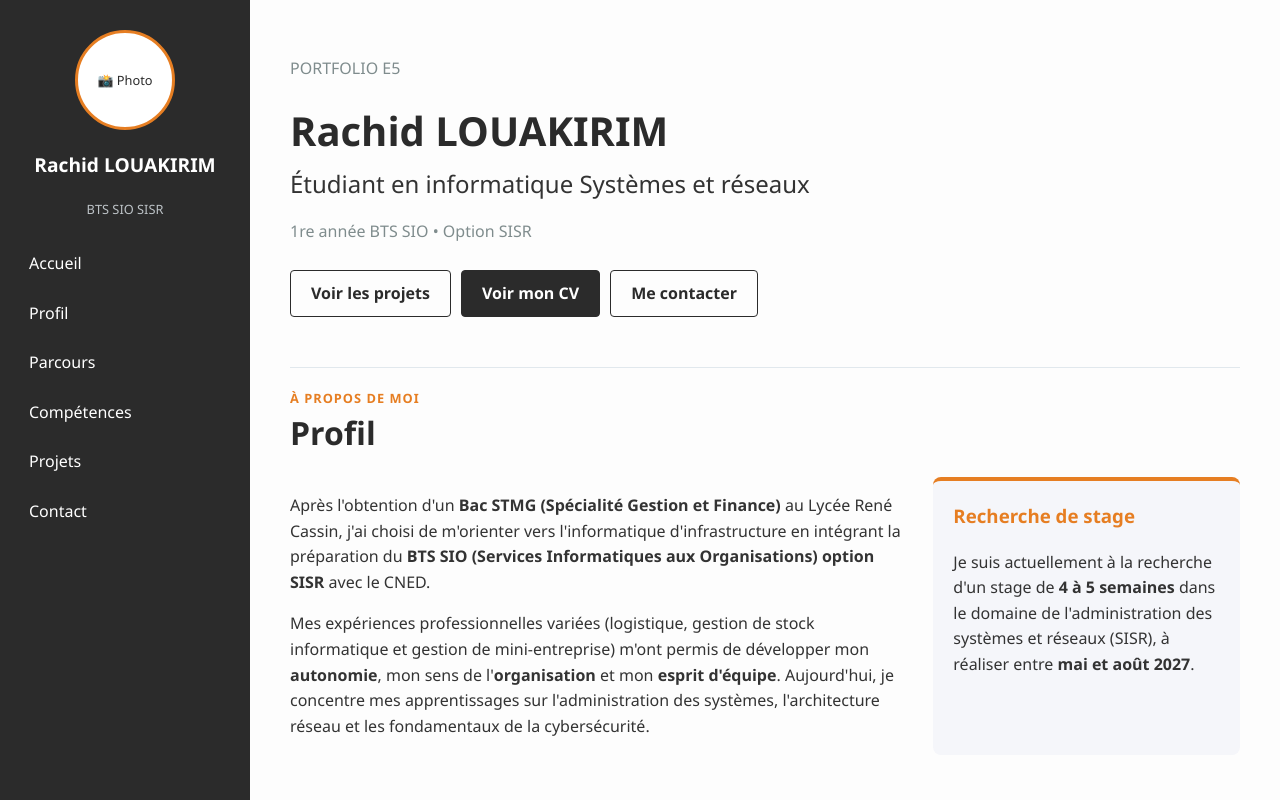
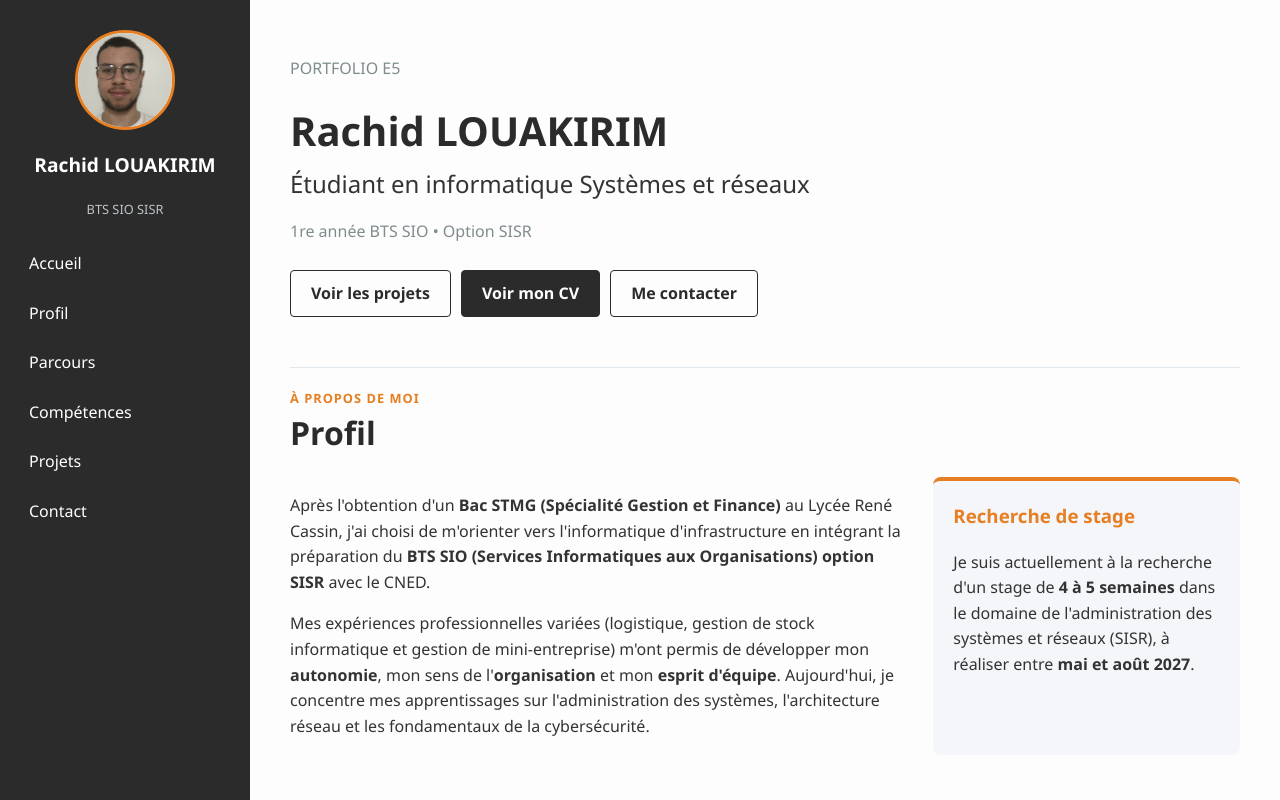
Before and after one commit to Rachid-Louakirim/Rachid-Louakirim.github.io, a plain HTML site: page index.html in a window 1280 px wide. Shown: the top 800 px of the page. Drawn offline with Linux system fonts and the light colour scheme.

Commit message:
Update index.html

```diff
--- a/index.html
+++ b/index.html
@@ -62,6 +62,12 @@
             text-align: center;
             border: 3px solid var(--secondary);
             overflow: hidden;
+        }
+
+        .profile-pic-container img {
+            width: 100%;
+            height: 100%;
+            object-fit: cover;
         }
 
         .sidebar h2 { margin: 5px 0; font-size: 1.2em; text-align: center; padding: 0 10px; }
@@ -140,7 +146,6 @@
         .skill-item { display: flex; flex-direction: column; align-items: center; background: var(--box-bg); padding: 10px 5px; border: 1px solid var(--border-color); border-radius: 6px; text-align: center; font-size: 0.85em; }
         .skill-icon { font-size: 1.8em; margin-bottom: 5px; color: var(--primary); }
 
-        /* Correction des cartes Projets pour éviter l'étirement sur PC */
         .projects-grid {
             display: grid;
             grid-template-columns: repeat(auto-fill, minmax(320px, 1fr));
@@ -220,7 +225,7 @@
 
     <nav class="sidebar">
         <div class="profile-pic-container">
-            📸 Photo
+            <img src="photo.png" alt="Rachid Louakirim">
         </div>
         <h2>Rachid LOUAKIRIM</h2>
         <p>BTS SIO SISR</p>
```
